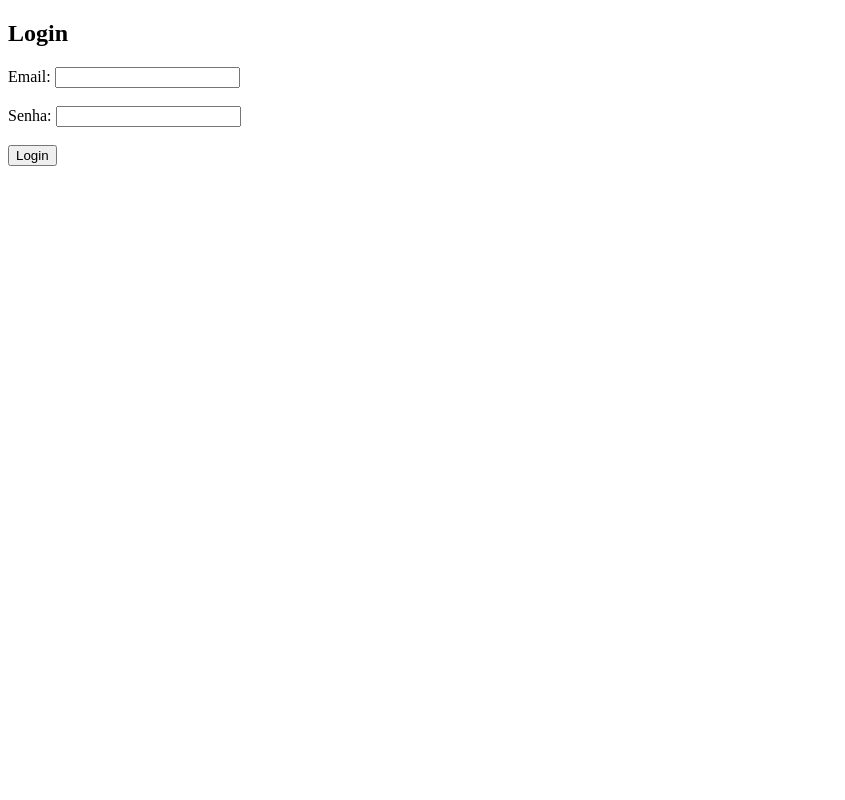
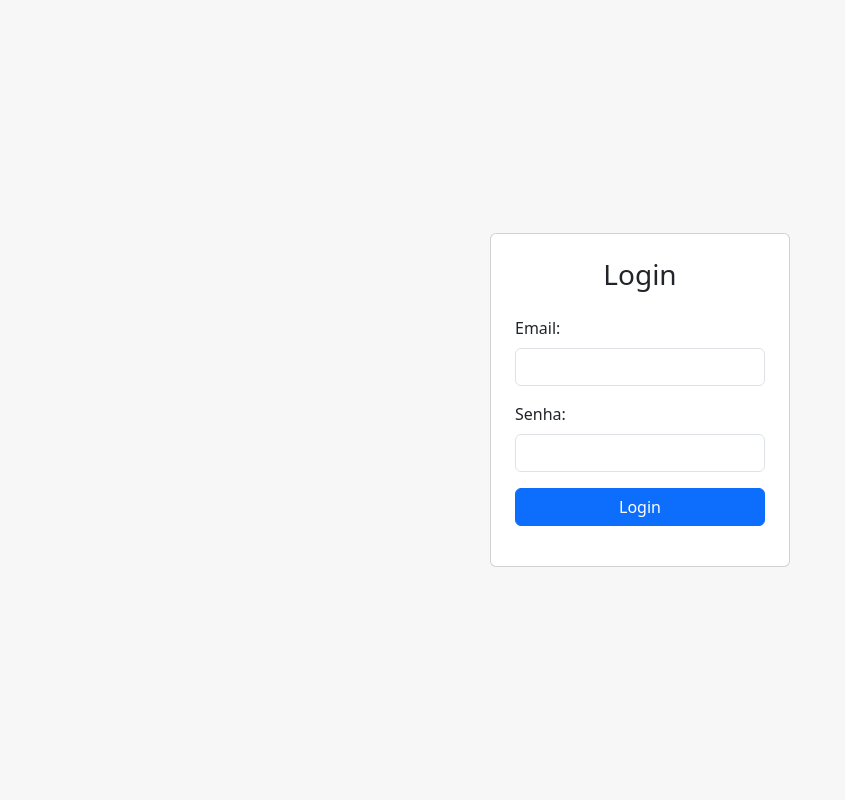
Before and after one commit to williammath26/projeto_A3_UNP, a Flask app: page /login in a window 1280 px wide. Shown: the whole page, without its empty margins (0-845 px from the left). Run offline with Flask 3, Linux system fonts and the light colour scheme.

Commit message:
Update login.html

```diff
--- a/templates/login.html
+++ b/templates/login.html
@@ -4,23 +4,34 @@
     <meta charset="UTF-8">
     <meta name="viewport" content="width=device-width, initial-scale=1.0">
     <title>Login</title>
+    <!-- Incluindo Bootstrap CSS -->
+    <link href="https://cdn.jsdelivr.net/npm/bootstrap@5.3.0-alpha1/dist/css/bootstrap.min.css" rel="stylesheet">
     <script src="https://code.jquery.com/jquery-3.6.0.min.js"></script> <!-- Incluindo jQuery -->
 </head>
-<body>
+<body class="d-flex justify-content-center align-items-center" style="height: 100vh; background-color: #f7f7f7;">
 
-    <h2>Login</h2>
+    <div class="card p-4" style="width: 300px;">
+        <h3 class="text-center mb-4">Login</h3>
 
-    <form id="login-form">
-        <label for="email">Email:</label>
-        <input type="email" id="email" name="email" required><br><br>
+        <form id="login-form">
+            <div class="mb-3">
+                <label for="email" class="form-label">Email:</label>
+                <input type="email" id="email" name="email" class="form-control" required>
+            </div>
 
-        <label for="password">Senha:</label>
-        <input type="password" id="password" name="password" required><br><br>
+            <div class="mb-3">
+                <label for="password" class="form-label">Senha:</label>
+                <input type="password" id="password" name="password" class="form-control" required>
+            </div>
 
-        <button type="submit">Login</button>
-    </form>
+            <button type="submit" class="btn btn-primary w-100">Login</button>
+        </form>
 
-    <div id="response-message"></div>
+        <div id="response-message" class="mt-3"></div>
+    </div>
+
+    <!-- Incluindo Bootstrap JS -->
+    <script src="https://cdn.jsdelivr.net/npm/bootstrap@5.3.0-alpha1/dist/js/bootstrap.bundle.min.js"></script>
 
     <script>
         // Enviar dados como JSON via AJAX
@@ -46,12 +57,12 @@
                     data: JSON.stringify(loginData),  // Converte o objeto para uma string JSON
                     success: function(response) {
                         // Se o login for bem-sucedido
-                        $('#response-message').text(response.message);
+                        $('#response-message').text(response.message).removeClass('text-danger').addClass('text-success');
                         window.location.href = "/";  // Redireciona para a página principal
                     },
                     error: function(xhr, status, error) {
                         // Se houver erro no login
-                        $('#response-message').text(xhr.responseJSON.message);
+                        $('#response-message').text(xhr.responseJSON.message).removeClass('text-success').addClass('text-danger');
                     }
                 });
             });
```
